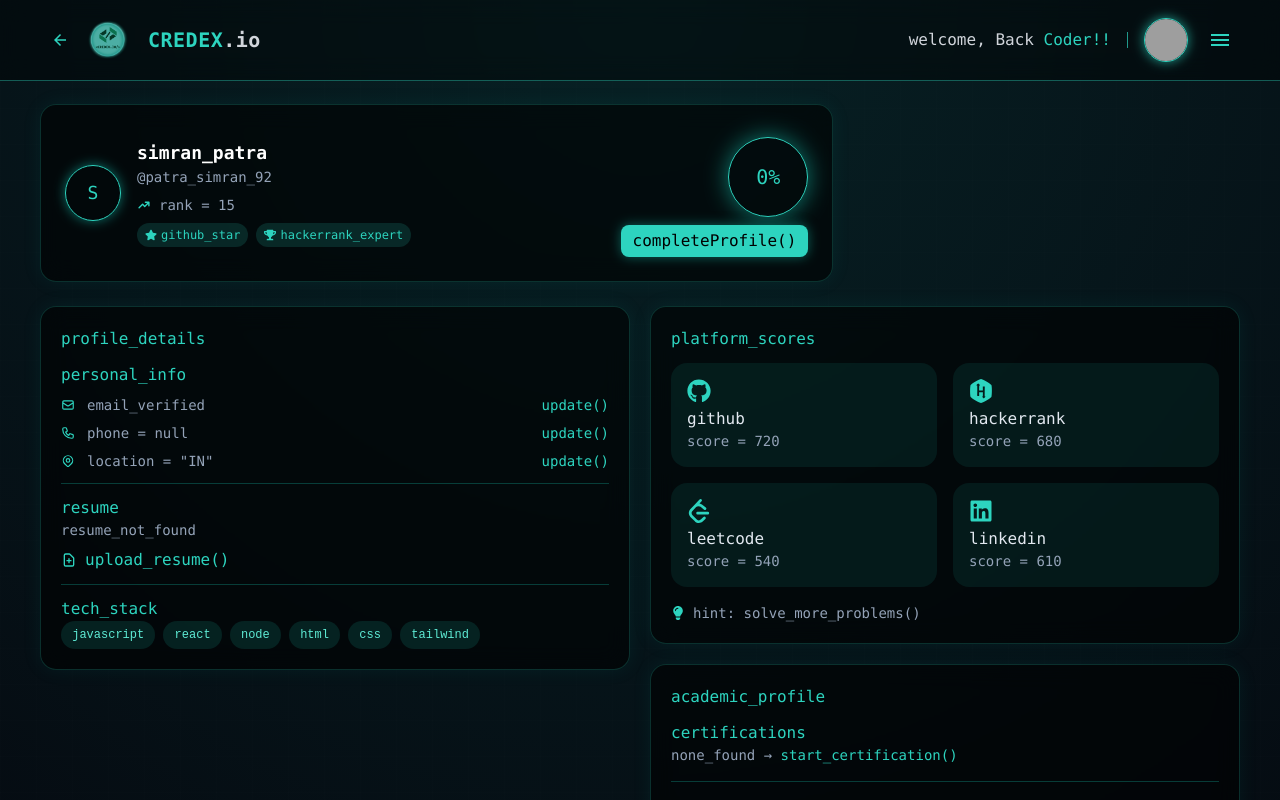
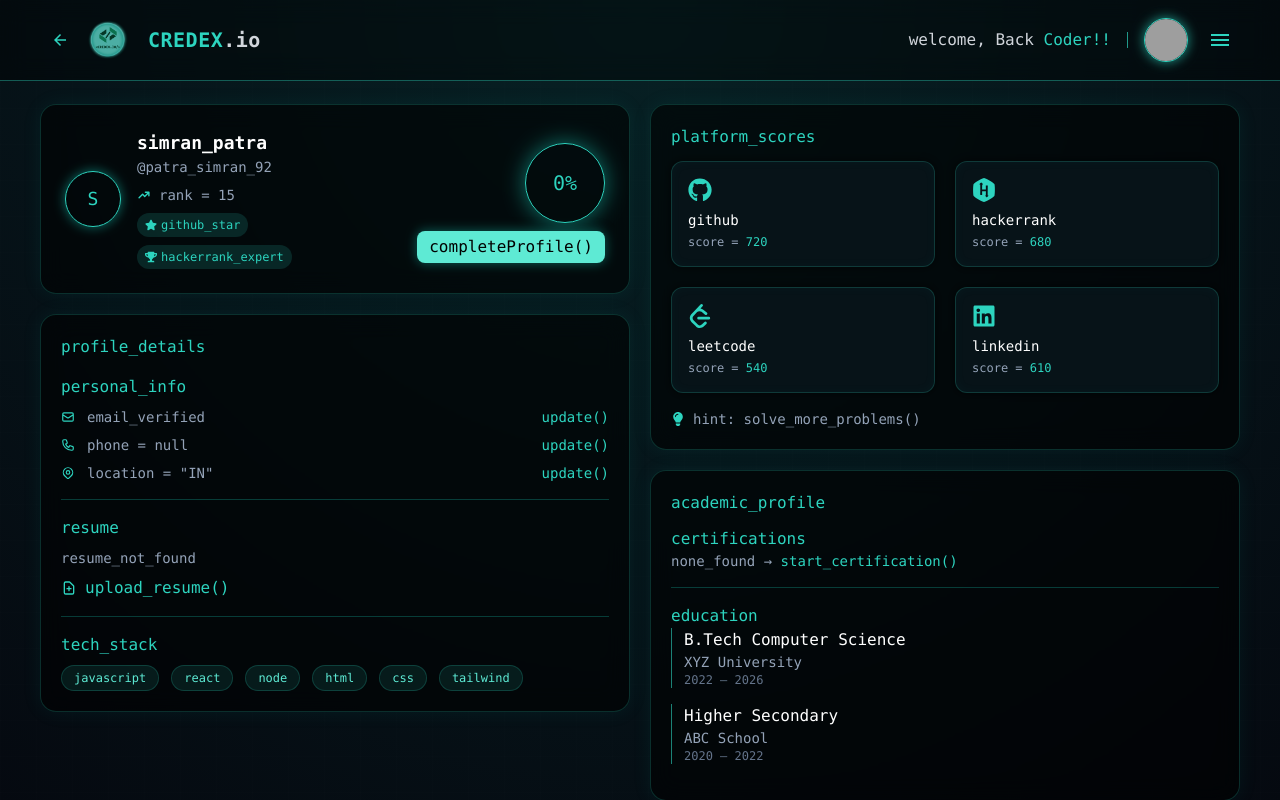
Before and after one commit to cooldkt143/CREDEX.io, a React (Vite) app: page /profile in a window 1280 px wide. Shown: the top 800 px of the page. Built offline with nearby package versions, Linux system fonts and the light colour scheme; grey boxes are pictures that could not be loaded.

Commit message:
Profile Updated

```diff
--- a/src/index.css
+++ b/src/index.css
@@ -37,3 +37,43 @@
 .btn-primary {
   @apply px-5 py-2 bg-emerald-400 text-black font-bold rounded;
 }
+
+/* Platform Score Cards (Clean & Compact) */
+
+.platform-card {
+  @apply relative bg-[#071318] border border-teal-400/20 rounded-xl
+         p-4 backdrop-blur-md
+         shadow-[inset_0_0_12px_rgba(20,184,166,0.04),0_0_10px_rgba(0,0,0,0.6)]
+         transition-all duration-300;
+}
+
+.platform-card:hover {
+  box-shadow:
+    inset 0 0 18px rgba(20,184,166,0.06),
+    0 6px 16px rgba(0,0,0,0.5);
+  transform: translateY(-2px);
+}
+
+.platform-icon {
+  @apply text-2xl text-teal-400;
+}
+
+.platform-name {
+  @apply text-sm text-white font-mono mt-2;
+}
+
+.platform-score {
+  @apply text-xs text-slate-400 font-mono mt-1;
+}
+
+.skill-chip {
+  @apply px-3 py-1 rounded-full
+         bg-teal-400/10 border border-teal-400/20
+         text-teal-300 text-xs font-mono
+         flex items-center justify-center
+         transition-all duration-200;
+}
+
+.skill-chip:hover {
+  @apply bg-teal-400/20 text-teal-200;
+}
--- a/src/pages/Profile.jsx
+++ b/src/pages/Profile.jsx
@@ -33,7 +33,7 @@
   visible: { transition: { staggerChildren: 0.08 } },
 };
 
-/* Shared Card Style (HOME + PROFILE) */
+/* Shared Card Style */
 const card =
   "bg-black/60 border border-teal-400/20 rounded-2xl backdrop-blur-md shadow-[0_0_20px_rgba(20,184,166,0.08)] hover:shadow-[0_0_32px_rgba(20,184,166,0.18)] transition";
 
@@ -45,14 +45,7 @@
   { icon: <FaLinkedin />, name: "linkedin", score: 610 },
 ];
 
-const skills = [
-  "javascript",
-  "react",
-  "node",
-  "html",
-  "css",
-  "tailwind",
-];
+const skills = ["javascript", "react", "node", "html", "css", "tailwind"];
 
 const education = [
   {
@@ -86,19 +79,16 @@
     >
       <Header />
 
-      {/* TOP GRID */}
+      {/* MAIN 2-COLUMN GRID */}
       <motion.div
         variants={stagger}
-        className="grid lg:grid-cols-3 gap-5 relative z-10 items-stretch"
+        className="grid lg:grid-cols-2 gap-5 relative z-10"
       >
+        {/* ====== LEFT COLUMN ====== */}
+        <div className="space-y-5">
 
           {/* PROFILE CARD */}
-        <motion.div
-          variants={fadeUp}
-          className={`${card} p-6 flex flex-col gap-1 h-full lg:col-span-2`}
-        >
-
-          {/* Top user info */}
+          <motion.div variants={fadeUp} className={`${card} p-6`}>
             <div className="flex gap-4 items-center">
               <div className="w-14 h-14 rounded-full border border-teal-400 text-teal-400 flex items-center justify-center font-mono text-lg shadow-[0_0_12px_rgba(20,184,166,0.6)]">
                 S
@@ -123,7 +113,6 @@
                 </div>
               </div>
 
-            {/* Complete Profile Section on the right */}
               <div className="flex flex-col items-end">
                 <motion.div
                   animate={{
@@ -139,65 +128,69 @@
                   0%
                 </motion.div>
 
-              <button className="mt-2 px-3 py-1 rounded-lg bg-teal-400 text-black font-mono hover:bg-teal-300 transition shadow-[0_0_12px_rgba(20,184,166,0.5)]">
+                <button className="mt-2 px-3 py-1 rounded-lg bg-teal-300 text-black font-mono hover:bg-teal-300 transition shadow-[0_0_12px_rgba(20,184,166,0.5)]">
                   completeProfile()
                 </button>
-
               </div>
             </div>
           </motion.div>
 
-      </motion.div>
+          {/* PERSONAL DETAILS CARD */}
+          <Card title="profile_details">
+            {/* Personal Info */}
+            <h4 className="font-mono text-teal-400 mt-4 mb-2">personal_info</h4>
 
-      {/* MAIN GRID */}
-      <motion.div
-        variants={stagger}
-        className="grid lg:grid-cols-2 gap-5 relative z-10"
-      >
-        {/* LEFT */}
-        <div className="space-y-5">
-          <Card title="profile_details">
-            {/* personal_info */}
-            <h4 className="font-mono text-teal-400 mt-2">personal_info</h4>
             <InfoRow icon={<HiOutlineMail />} text="email_verified" />
             <InfoRow icon={<HiOutlinePhone />} text="phone = null" />
-            <InfoRow icon={<HiOutlineLocationMarker />} text='location = "IN"' />
+            <InfoRow
+              icon={<HiOutlineLocationMarker />}
+              text='location = "IN"'
+            />
 
-            {/* resume */}
-            <hr className="my-3 border-teal-500/30" />
-            <h4 className="font-mono text-teal-400">resume</h4>
-            <p className="text-sm text-slate-400 font-mono">resume_not_found</p>
-            <button className="mt-2 flex items-center gap-2 text-teal-400 font-mono">
+            <hr className="my-4 border-teal-500/30" />
+
+            {/* Resume */}
+            <h4 className="font-mono text-teal-400 mt-4 mb-2">resume</h4>
+            <p className="text-sm text-slate-400 font-mono mb-2">
+              resume_not_found
+            </p>
+            <button className="flex items-center gap-2 text-teal-400 font-mono hover:text-teal-300 transition">
               <HiOutlineDocumentAdd /> upload_resume()
             </button>
 
-            {/* tech_stack */}
-            <hr className="my-3 border-teal-500/30" />
-            <h4 className="font-mono text-teal-400">tech_stack</h4>
-            <div className="flex flex-wrap gap-2">
+            <hr className="my-4 border-teal-500/30" />
+
+            {/* Tech Stack */}
+            <h4 className="font-mono text-teal-400 mt-4 mb-2">tech_stack</h4>
+            <div className="flex flex-wrap gap-3 mt-2">
               {skills.map((s, i) => (
                 <span key={i} className="skill-chip">
                   {s}
                 </span>
               ))}
             </div>
+          </Card>
 
-          </Card>
         </div>
 
-
-        {/* RIGHT */}
+        {/* ====== RIGHT COLUMN ====== */}
         <div className="space-y-5">
           <Card title="platform_scores">
-            <div className="grid grid-cols-2 gap-4">
+            <div className="grid grid-cols-2 gap-5">
               {platforms.map((p, i) => (
-                <div key={i} className="score-card">
-                  <div className="text-2xl text-teal-400 mb-1">{p.icon}</div>
-                  <p className="font-mono">{p.name}</p>
-                  <p className="text-sm text-slate-400 font-mono">
-                    score = {p.score}
+                <motion.div
+                  key={i}
+                  whileHover={{ scale: 1.04 }}
+                  className="platform-card"
+                >
+                  <div className="platform-icon">{p.icon}</div>
+
+                  <p className="platform-name">{p.name}</p>
+
+                  <p className="platform-score">
+                    score = <span className="text-teal-400">{p.score}</span>
                   </p>
-                </div>
+                </motion.div>
               ))}
             </div>
 
@@ -206,8 +199,8 @@
               hint: solve_more_problems()
             </p>
           </Card>
+
           <Card title="academic_profile">
-            {/* certifications */}
             <h4 className="font-mono text-teal-400">certifications</h4>
             <p className="text-sm text-slate-400 font-mono">
               none_found →{" "}
@@ -218,7 +211,6 @@
 
             <hr className="my-4 border-teal-500/30" />
 
-            {/* education */}
             <h4 className="font-mono text-teal-400">education</h4>
             {education.map((e, i) => (
               <div key={i} className="border-l border-teal-400/60 pl-3 mb-4">
@@ -230,33 +222,13 @@
               </div>
             ))}
           </Card>
-
         </div>
-
       </motion.div>
-
-      {/* LOCAL STYLES */}
-      <style>{`
-        .skill-chip {
-          padding: 0.3rem 0.7rem;
-          border-radius: 999px;
-          background: rgba(20,184,166,0.15);
-          color: #5eead4;
-          font-size: 0.75rem;
-          font-family: monospace;
-        }
-        .score-card {
-          padding: 1rem;
-          border-radius: 1rem;
-          background: rgba(20,184,166,0.1);
-          font-family: monospace;
-        }
-      `}</style>
     </motion.div>
   );
 };
 
-/* Reusable Components */
+/* Components */
 const Card = ({ title, children }) => (
   <motion.div variants={fadeUp} className={`${card} p-5`}>
     <h3 className="font-mono text-teal-400 mb-3">{title}</h3>
@@ -268,9 +240,7 @@
   <div className="flex items-center gap-3 text-sm text-slate-400 font-mono mt-2">
     <span className="text-teal-400">{icon}</span>
     {text}
-    <span className="ml-auto text-teal-400 cursor-pointer">
-      update()
-    </span>
+    <span className="ml-auto text-teal-400 cursor-pointer">update()</span>
   </div>
 );
 
```
Lines whose indentation alone changed are shown as unchanged.
